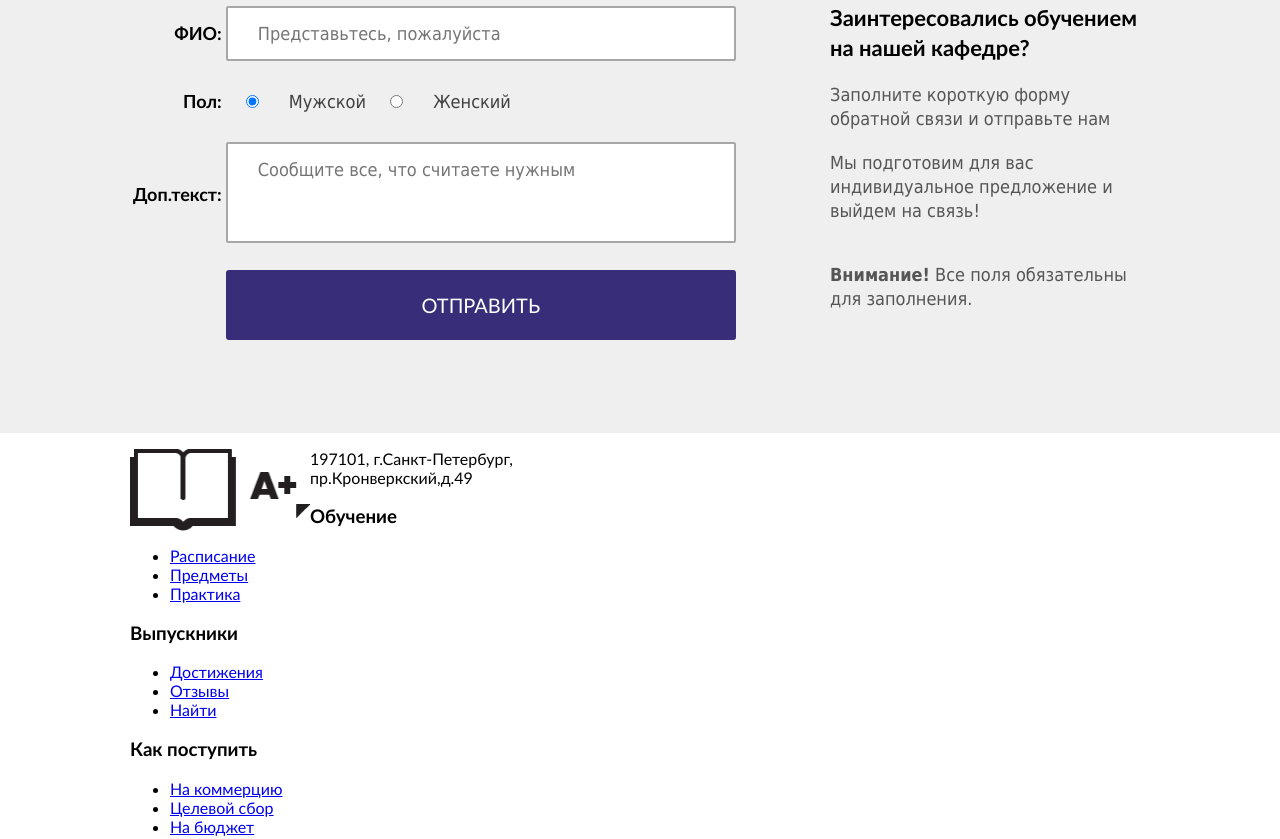
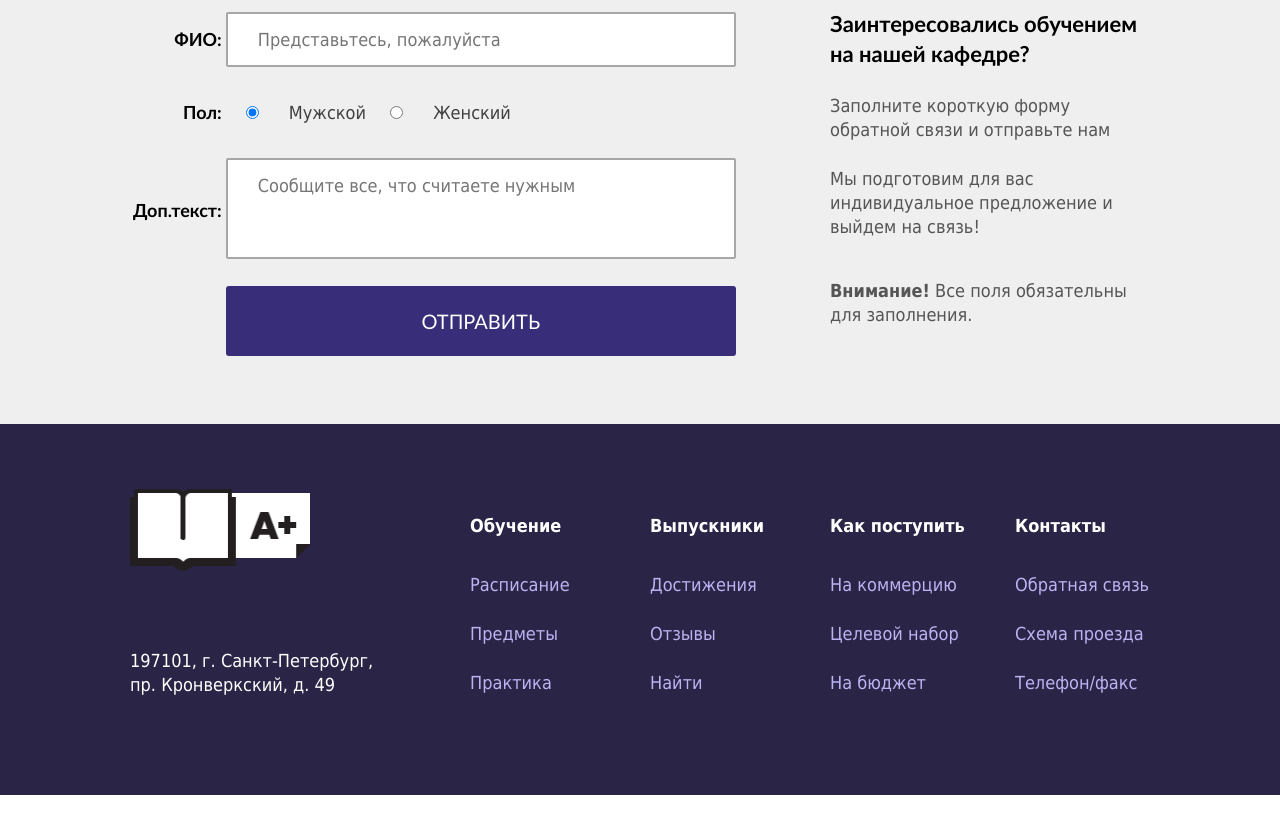
Before and after one commit to Alexivkov/aPlus, a plain HTML site: page index.html in a window 1280 px wide. Shown: the part 1626-2465 px from the top of the page. After the commit the page ends 2421 px from the top, so only its background shows below. Drawn offline with Linux system fonts and the light colour scheme.

Commit message:
Add files via upload

```diff
--- a/css/main.css
+++ b/css/main.css
@@ -10,7 +10,7 @@ body {
 .main-header {
 
     padding-top:35px;
-    padding-bottom: 87px;
+    padding-bottom: 80px;
     background: #6451d5;
 }
 
@@ -150,7 +150,7 @@ body {
 
 .features {
     background: #efefef;
-    padding: 50px 0;
+    padding: 50px 0 45px 0;
 }
 
 .features-item {
@@ -169,17 +169,19 @@ body {
     font-size: 22px;
     font-style: bold;
     text-align: center;
-    padding-top: 71px;
+    padding-top: 73px;
+    line-height: 24px;
 }
 
 .features p {
+    margin:0;
     font-size: 18px;
     font-family: Tahoma;
     color: #555555;
     text-align: center;
     padding-top:5px;
     line-height: 24px;
-   margin-bottom: 1px;
+
 }
 
 .features-icon-schedule::after {
@@ -213,7 +215,7 @@ body {
 }
 
 .education{
-    padding: 50px 0;
+    padding: 50px 0 70px 0;
     background: #ffffff;
 }
 
@@ -277,7 +279,7 @@ body {
 .contacts {
     background: #efefef;
     padding-top: 50px;
-    padding-bottom: 70px;
+    padding-bottom: 65px;
 }
 
 .contacts .container {
@@ -297,9 +299,8 @@ body {
 
 .contacts-form {
     float: left;
-    padding-bottom: 20px;
+    width: 640px;
 }
-
 
 .contacts-form td{
     text-align: right;
@@ -324,11 +325,11 @@ body {
     font-family: Tahoma;
     color: #555555;
     margin:0;
-    margin-top: 20px;
+    margin-top: 25px;
     line-height: 24px;
 }
 .contacts-alert{
-    padding-top: 20px;
+    padding-top: 15px;
     line-height: 24px;
 }
 
@@ -394,7 +395,7 @@ contacts-form .title {
 }
 
 .contacts-form .field input[type="radio"] {
-    margin: 30px 0;
+    margin: 35px 0;
     margin-left: 20px;
     margin-right: 30px;
 
@@ -409,5 +410,82 @@ contacts-form .title {
     margin-top: 20px;
     border-radius: 3px;
     height: 70px;
+}
+
+.main-footer {
+    padding-top: 65px;
+    padding-bottom: 75px;
+    background-color: #2a2546 ;
+    color: #ffffff;
+    line-height: 24px;
+}
+
+.footer-top::after, .footer-bottom::after {
+    display: table;
+    clear: both;
+    content: "";
+}
+
+.footer-address {
+    float:left;
+    width:300px;
+    margin-right: 40px;
+}
+
+.footer-menu {
+    float:left;
+    width: 180px;
+    margin-top: 25px;
+}
+
+.footer-address .logo {
+    float: none;
+}
+
+.footer-address p {
+    margin: 0;
+    margin-top: 72px;
+    font-family: Tahoma;
+    font-size: 18px;
+}
+
+.footer-menu h3 {
+    margin:0;
+    margin-bottom: 35px;
+    font-size: 18px ;
+    font-family: Tahoma;
+    line-height: 24px;
+}
+
+.footer-menu:last-child {
+    float: right;
+    width: 135px;
+}
+
+.footer-menu ul {
+    list-style: none;
+    margin: 0;
+    padding: 0;
+}
+
+.footer-menu li {
+    margin-bottom: 25px;;
+}
+
+.footer-menu a {
+    color: #bcb3f2;
+    text-decoration: none;
+    font-size: 18px;
+    font-family: Tahoma;
+    line-height: 24px;
 
 }
+
+.footer-menu a:hover {
+    text-decoration: underline;
+}
+
+.footer-menu a:active {
+    text-decoration: none;
+    opacity: 0.2
+}
--- a/index.html
+++ b/index.html
@@ -152,7 +152,7 @@
                         <div class="logo">
                             <img src="img/logo.png" alt="A+">
                         </div>
-                        <p>197101, г.Санкт-Петербург,<br/> пр.Кронверкский,д.49</p>
+                        <p>197101, г. Санкт-Петербург,<br/> пр. Кронверкский, д. 49</p>
                     </div>
                     <div class="footer-menu">
                         <h3>Обучение</h3>
@@ -174,7 +174,7 @@
                         <h3>Как поступить</h3>
                         <ul>
                             <li><a href="#">На коммерцию</a></li>
-                            <li><a href="#">Целевой сбор</a></li>
+                            <li><a href="#">Целевой набор</a></li>
                             <li><a href="#">На бюджет</a></li>
                         </ul>
                     </div>
```
